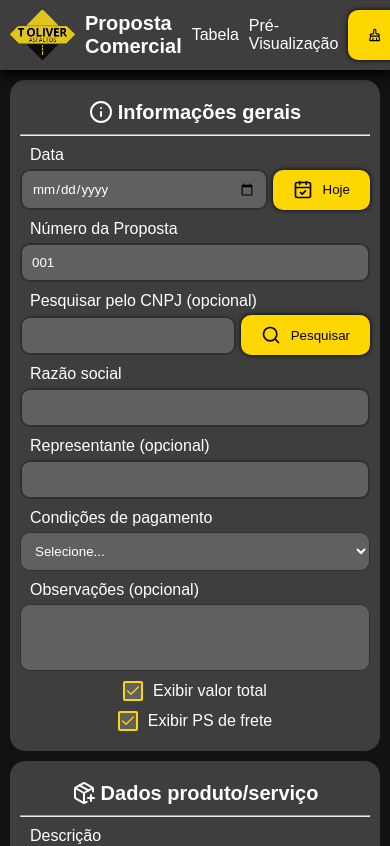
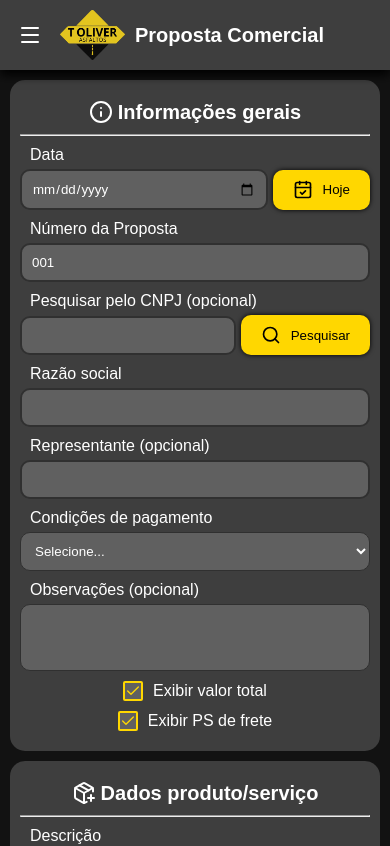
Before and after one commit to thabadcode/PropostaComerciaV2, a React (Vite) app: page / in a window 390 px wide. Shown: the top 846 px of the page. Built offline with nearby package versions, Linux system fonts and the light colour scheme.

Commit message:
feat: Adiciona menu hamburguer para mobile

```diff
--- a/src/components/Header/Header.module.css
+++ b/src/components/Header/Header.module.css
@@ -1,29 +1,50 @@
-.Header, .HeaderActions {
+.Header {
+    display: flex;
+    flex-direction: row;
+    top: 0;
+    left: 0;
+    gap: 10px;
+    height: var(--height-header);
+    width: 100vw;
+    position: fixed;
+    align-items: center;
+    z-index: 50;
+    padding: 10px;
+    color: var(--text-primary);
+    background-color: var(--bg-secondary);
+    box-shadow: 0 5px 10px #000000;
+}
+
+.HamburgerButton {
+    display: none;
+    border: none;
+    background: none;
+    color: var(--text-primary);
+
+    &:active { color: var(--color-brand); }
+}
+
+.Logo {
+    width: 65px;
+    height: auto;
+}
+
+.CompanyName { font-size: 20px; }
+
+.Overlay { display: none; }
+
+.Menu {
+    display: flex;
+    flex: 1;
+    flex-direction: row;
+    justify-content: space-between;
+}
+
+.Navigation {
     display: flex;
     flex-direction: row;
     align-items: center;
     gap: 10px;
-}
-
-.Header {
-    top: 0;
-    left: 0;
-    height: var(--height-header);
-    width: 100vw;
-    position: fixed;
-    z-index: 50;
-    padding: 0 10px;
-    color: var(--text-primary);
-    background-color: var(--bg-secondary);
-    box-shadow: 0 5px 10px #000000;
-
-    img {
-        width: 65px;
-        height: auto;
-    }
-
-    h1 { font-size: 20px; }
-}
 
     a {
         text-decoration: none;
@@ -36,11 +57,57 @@ a {
             text-decoration: underline;
         }
 
-    &:focus-visible {
-        text-decoration: underline;
+        &:focus-visible { text-decoration: underline; }
     }
 }
 
-.HeaderActions {
-    margin-left: auto;
+.Actions {
+    display: flex;
+    flex-direction: row;
+    gap: 10px;
 }
+
+@media (max-width: 1100px) {
+    .HamburgerButton {
+        display: flex;
+        padding: 8px;
+    }
+
+    .Overlay {
+        display: block;
+        position: fixed;
+        inset: var(--height-header) 0 0 0;
+        background-color: rgb(0 0 0 / 0.5);
+    }
+
+    .Menu {
+        position: fixed;
+        top: var(--height-header);
+        bottom: 0;
+        left: 0;
+        width: min(300px, 80vw);
+        overflow-y: auto;
+        flex-direction: column;
+        gap: 15px;
+        padding: 15px;
+        z-index: 1;
+        background-color: var(--bg-secondary);
+        box-shadow: 6px 6px 12px rgb(0 0 0 / 0.5);
+        transform: translateX(-100%);
+        visibility: hidden;
+        transition: transform 0.3s ease, visibility 0.3s ease;
+    }
+
+    .Navigation, .Actions {
+        flex-direction: column;
+        align-items: stretch;
+    }
+
+    .Navigation { gap: 15px; }
+    .Actions { gap: 5px; }
+
+    .Menu.Open {
+        transform: translateX(0);
+        visibility: visible;
+    }
+}
--- a/src/components/Header/Header.tsx
+++ b/src/components/Header/Header.tsx
@@ -1,7 +1,7 @@
 import style from "./Header.module.css";
 import Button from "../ui/Button/Button";
-import { BrushCleaning, Download, FileText, Import } from "lucide-react";
-import { useRef } from "react";
+import { BrushCleaning, Download, FileText, Import, Menu, X } from "lucide-react";
+import { useRef, useState } from "react";
 import { PROVIDER_INFO } from "../../core/constants/providerInfo";
 
 interface HeaderProps {
@@ -13,13 +13,41 @@ interface HeaderProps {
 
 export default function Header({ clearAll, exportJson, importJson, generatePDF }: HeaderProps) {
     const inputRef = useRef<HTMLInputElement>(null);
+    const [showMenu, setShowMenu] = useState(false);
+
     return (
         <header className={style.Header}>
-            <img src="/logo-t-oliver.webp" alt={PROVIDER_INFO.company.name} />
-            <h1>Proposta Comercial</h1>
+            <button
+                type="button"
+                arial-label="Menu"
+                onClick={() => setShowMenu((v) => !v)}
+                className={style.HamburgerButton}
+            >{showMenu ? <X/> : <Menu/>}</button>
+
+            <img
+                src="/logo-t-oliver.webp"
+                alt={PROVIDER_INFO.company.name}
+                className={style.Logo}
+            />
+
+            <h1 className={style.CompanyName}>Proposta Comercial</h1>
+
+            {showMenu && (
+                <div className={style.Overlay} onClick={() => setShowMenu(false)} />
+            )}
+
+            <div
+                className={`${style.Menu} ${showMenu ? style.Open : ""}`}
+                onClick={(e) => {
+                    if ((e.target as Element).closest("a, button")) setShowMenu(false);
+                }}
+            >
+                <nav className={style.Navigation}>
                     <a href="#products-table">Tabela</a>
                     <a href="#preview-pdf">Pré-Visualização</a>
-            <div className={style.HeaderActions}>
+                </nav>
+
+                <div className={style.Actions}>
                     <Button
                         icon={BrushCleaning}
                         text="Limpar tudo"
@@ -41,6 +69,8 @@ export default function Header({ clearAll, exportJson, importJson, generatePDF }
                         onClick={generatePDF}
                     />
                 </div>
+            </div>
+
             <input
                 ref={inputRef}
                 type="file"
```
Lines whose indentation alone changed are shown as unchanged.
